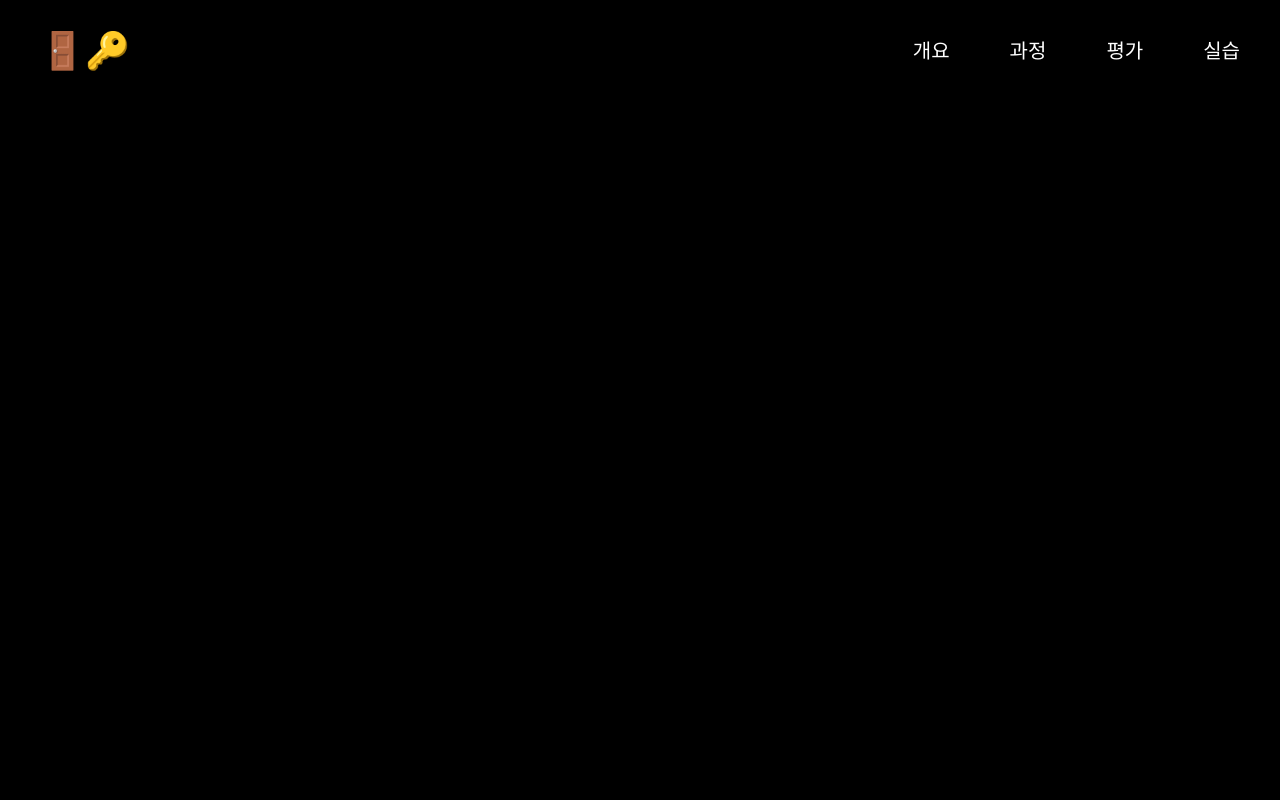
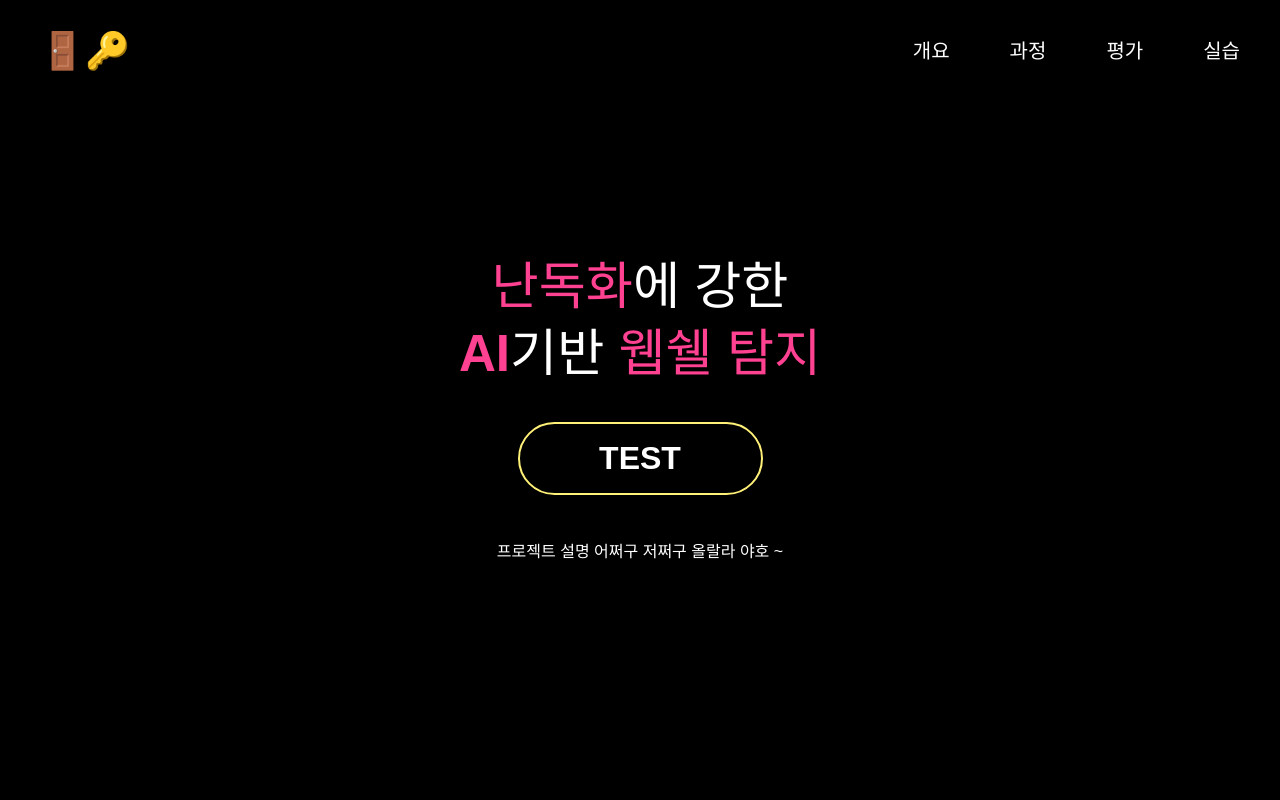
Before and after one commit to PNU-moonjigi/moonjigi-fe, a React (Vite) app: page / in a window 1280 px wide. Before the commit this address had no page. Shown: the top 800 px of the page. Built offline with nearby package versions, Linux system fonts and the light colour scheme.

Commit message:
refactor: 접속시 바로 페이지 띄우기

```diff
--- a/src/App.tsx
+++ b/src/App.tsx
@@ -11,6 +11,7 @@ const App: React.FC = () => {
     <Router>
       <Header />
       <Routes>
+        <Route path="/" element={<Overview />} />
         <Route path="/overview" element={<Overview />} />
         <Route path="/process" element={<Process />} />
         <Route path="/evaluation" element={<Evaluation />} />
```
